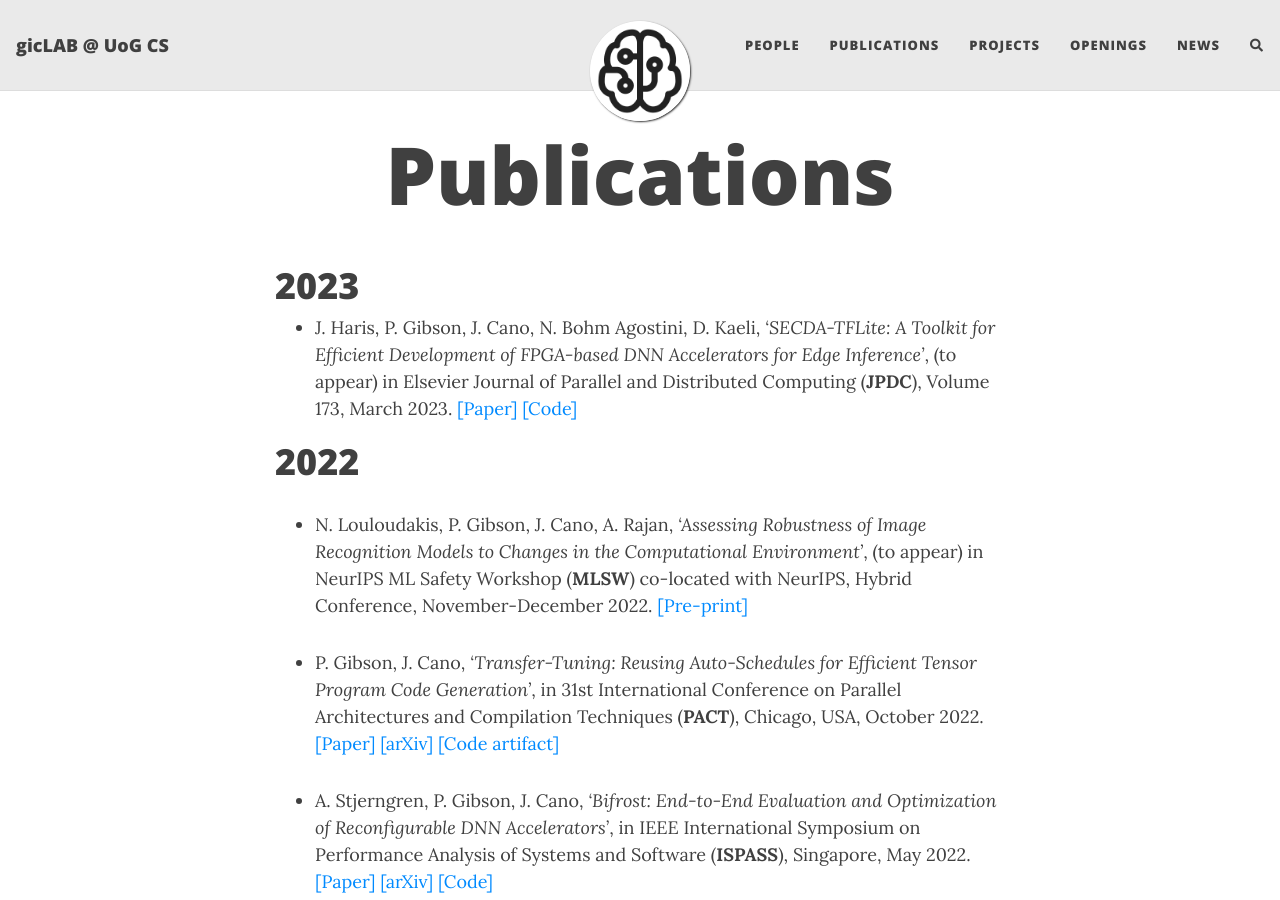
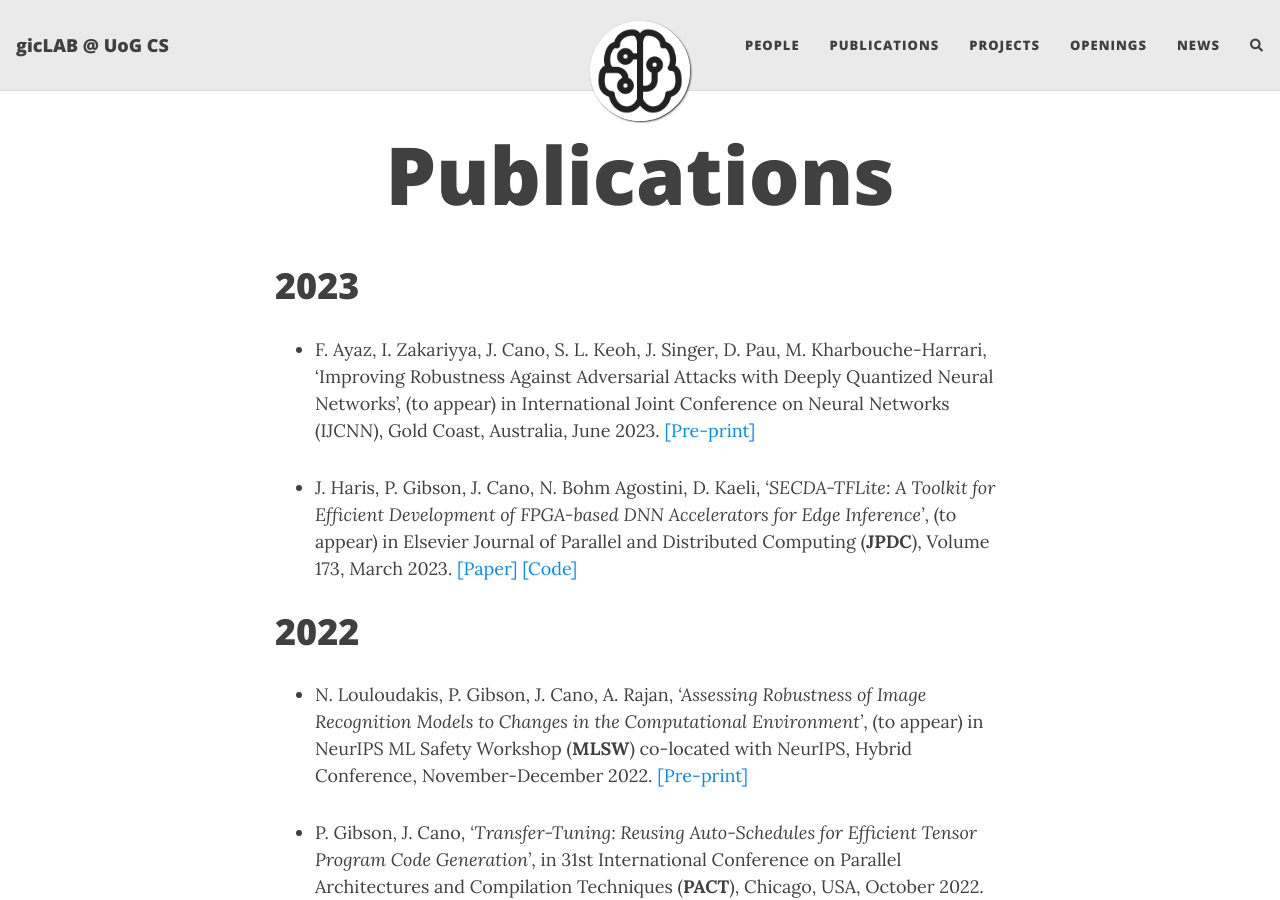
Before and after one commit to gicLAB/gicLAB.github.io, a Jekyll site: the page built from publications.md, in a window 1280 px wide and 900 px high. Built offline with Jekyll 4.4.1, drawn with Linux system fonts in a browser that asks for light colours; nearby versions of some CDN libraries; comment, search, counter and statistics services are not loaded.

Commit message:
Update publications.md

```diff
--- a/publications.md
+++ b/publications.md
@@ -5,6 +5,8 @@ subtitle:
 ---
 
 # 2023
+
+- F. Ayaz, I. Zakariyya, J. Cano, S. L. Keoh, J. Singer, D. Pau, M. Kharbouche-Harrari, 'Improving Robustness Against Adversarial Attacks with Deeply Quantized Neural Networks', (to appear) in International Joint Conference on Neural Networks (IJCNN), Gold Coast, Australia, June 2023. [[Pre-print]](https://arxiv.org/abs/2304.12829)
 
 - J. Haris, P. Gibson, J. Cano, N. Bohm Agostini, D. Kaeli, *'SECDA-TFLite: A Toolkit for Efficient Development of FPGA-based DNN Accelerators for Edge Inference'*, (to appear) in Elsevier Journal of Parallel and Distributed Computing (**JPDC**), Volume 173, March 2023. [[Paper]](https://www.sciencedirect.com/science/article/pii/S0743731522002301) [[Code]](https://github.com/gicLAB/SECDA-TFLite)
 
```
